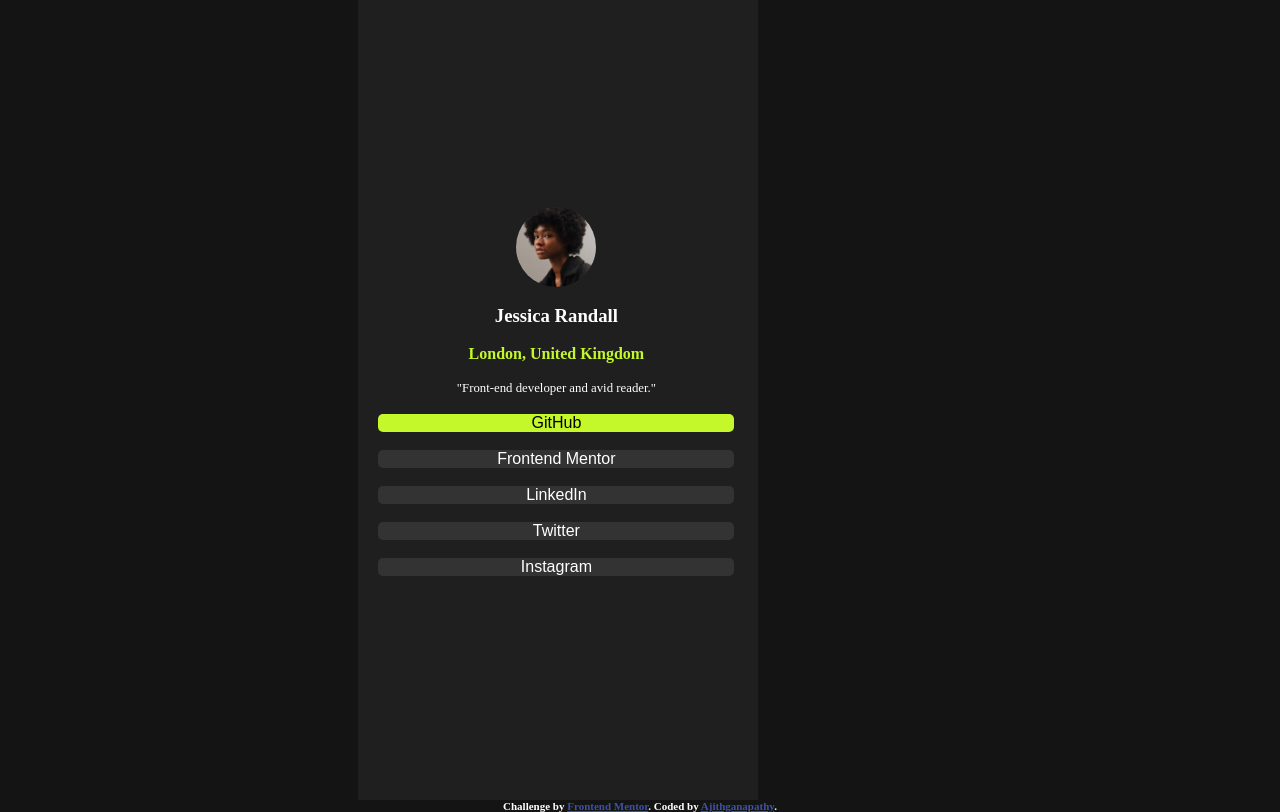
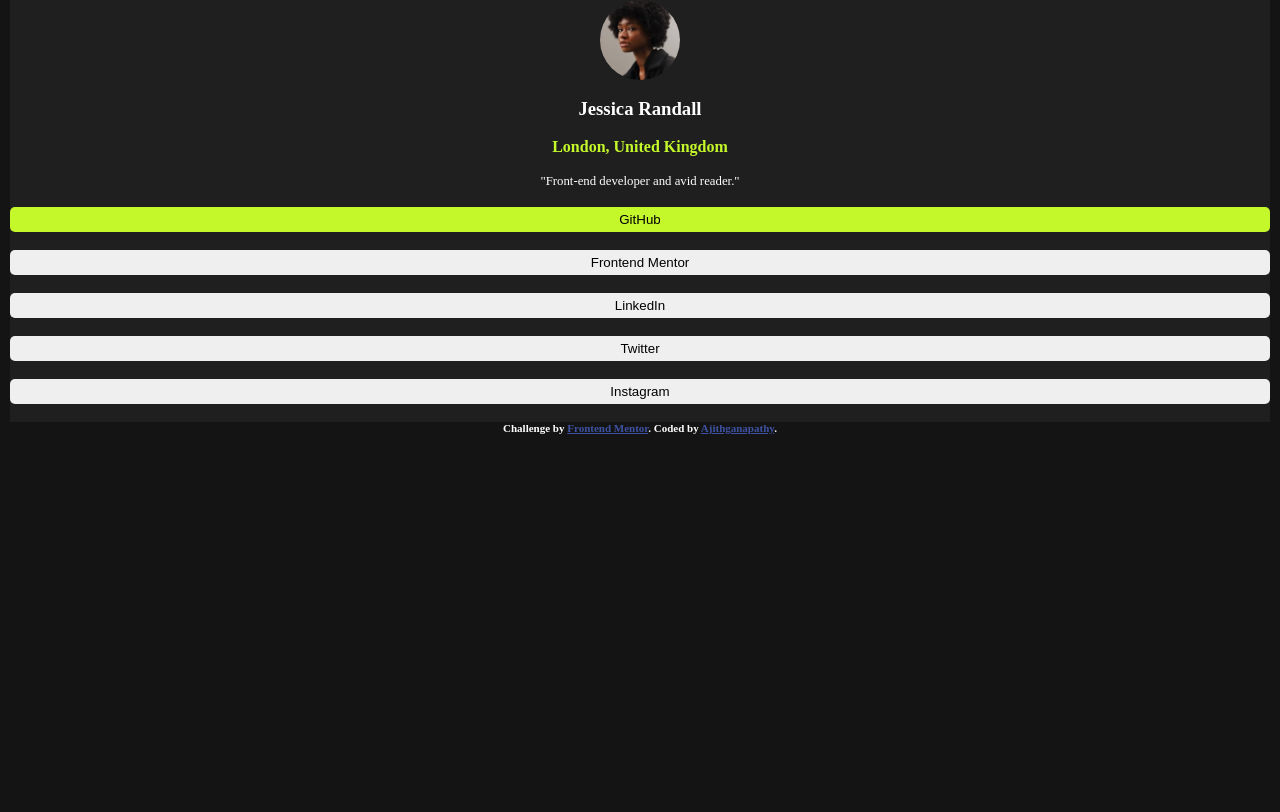
Before and after one commit to Jonathan39045/Front-end-mentor-Challenge-Social-Link-Profile, a plain HTML site: page index.html in a window 1280 px wide. Drawn offline with Linux system fonts and the light colour scheme.

Commit message:
initial commit

```diff
--- a/index.css
+++ b/index.css
@@ -14,16 +14,15 @@ body{
 .container
 {
     background-color: #1f1f1f;
-    /* border:2px solid blue; */
-    /* border-radius: 10px; */
     display:flex;
     flex-direction: column;
     align-items: center;
     justify-content: center;
-    min-height: 100vh;
+    margin:0px 10px 0px 10px;
+    /* min-height: 100vh;
     padding:0px 24px 0px 20px;
-    max-width: 400px;
-    margin-left: 28%;
+    max-width: 300px; */
+    /* margin-left: 28%; */
 
 }
 
@@ -59,10 +58,11 @@ body{
     cursor:pointer;
     border-radius:5px;
     width:100%;
-    font-size: 1.0rem;
+    padding:5px 80px 5px 80px;
+    /* font-size: 1.0rem;
     font-weight: 500;
     color:white;
-    background-color: #333333;
+    background-color: #333333; */
     border:none;
 }
 
```
